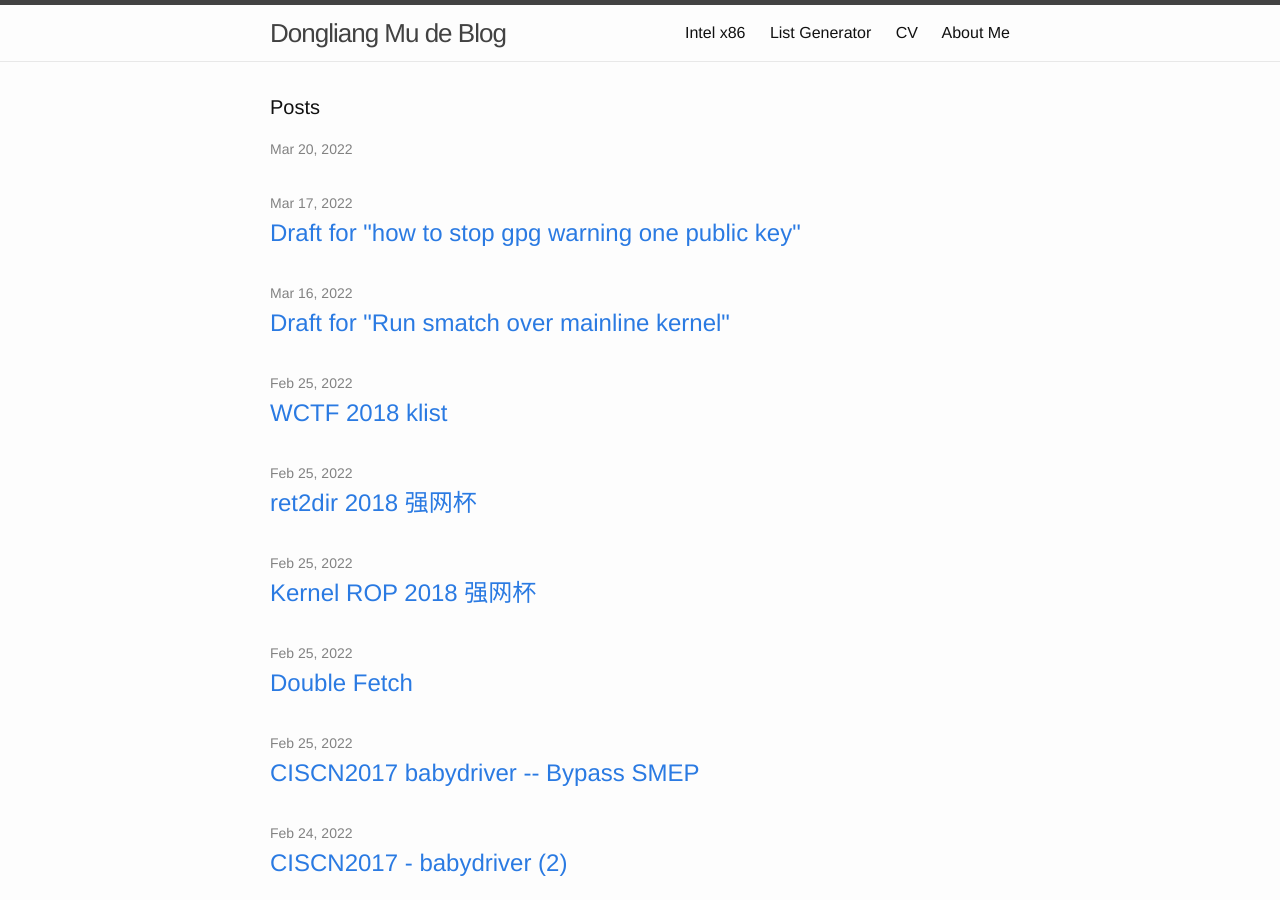
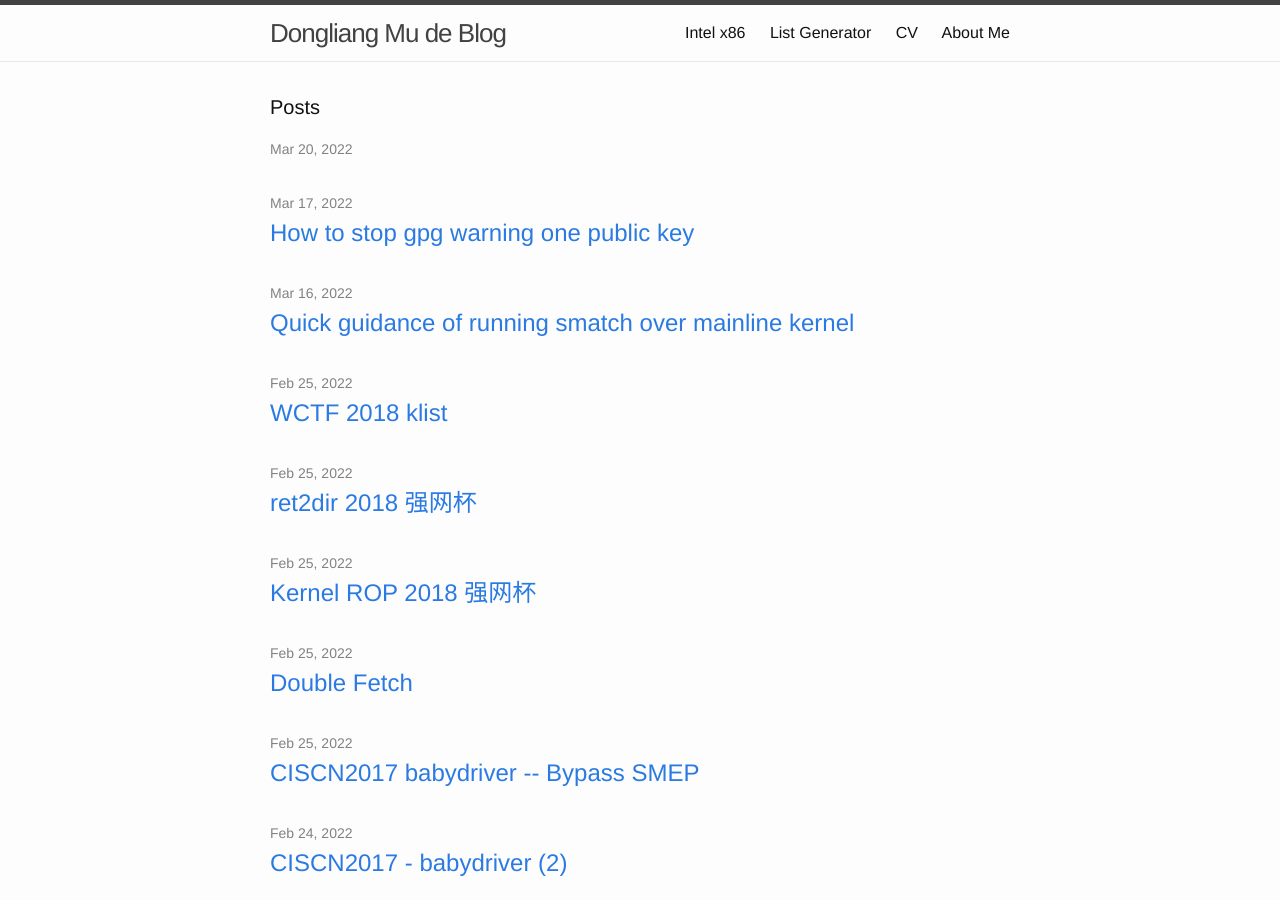
Before and after one commit to mudongliang/mudongliang.github.io, a Jekyll site: the page built from index.html, in a window 1280 px wide and 900 px high. Built offline with Jekyll 4.4.1, drawn with Linux system fonts in a browser that asks for light colours.

Commit message:
update two posts

```diff
--- a/_posts/2022-03-16-run-smatch-over-mainline-kernel.md
+++ b/_posts/2022-03-16-run-smatch-over-mainline-kernel.md
@@ -1,6 +1,6 @@
 ---
 layout: post
-title: Draft for "Run smatch over mainline kernel"
+title: "Quick guidance of running smatch over mainline kernel"
 date: 2022-03-16
 description: ""
 category:
--- a/_posts/2022-03-17-how-to-stop-gpg-warning-one-public-key.md
+++ b/_posts/2022-03-17-how-to-stop-gpg-warning-one-public-key.md
@@ -1,6 +1,6 @@
 ---
 layout: post
-title: Draft for "how to stop gpg warning one public key"
+title: "How to stop gpg warning one public key"
 date: 2022-03-17
 description: ""
 category:
```
